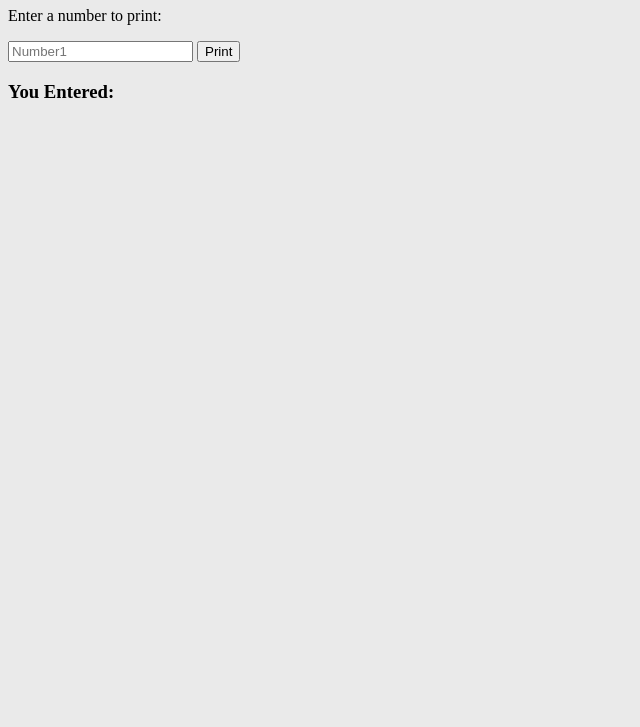
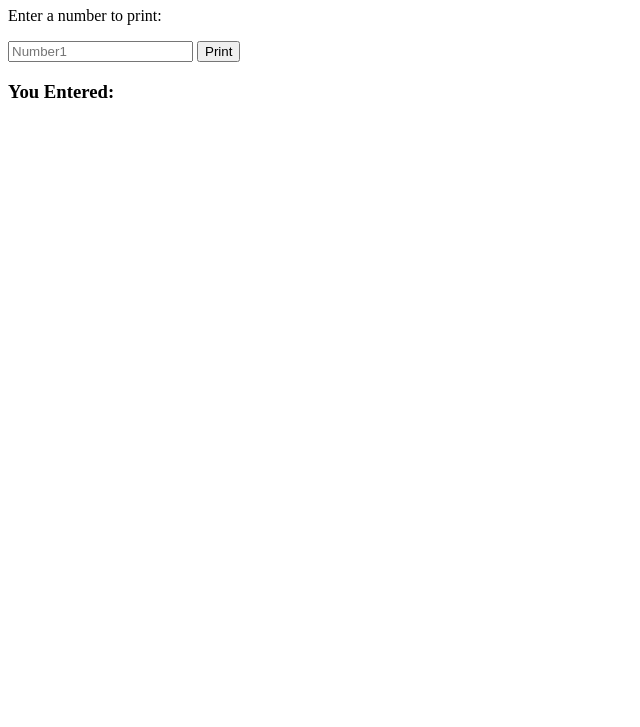
Before and after one commit to codeinpiece/typescript-tutorials, a plain HTML site: page tutorials/webapp_beginners/index.html in a window 1280 px wide. Shown: the part 73-800 px from the top of the page, without its empty margins (0-640 px from the left). Drawn offline with Linux system fonts and the light colour scheme.

Commit message:
Beginner Web App

```diff
--- a/tutorials/webapp_beginners/app.ts
+++ b/tutorials/webapp_beginners/app.ts
@@ -1,3 +1,9 @@
+// GitHub Repo: https://github.com/codeinpiece/typescript-tutorials
+// YouTube Channel: https://www.youtube.com/@codeinpieces
+// YouTube Video Link: https://youtu.be/J2kUg78Lf4o
+
+// Topic: Beginners Understanding on Web Apps using HTML and typescript.
+
 const number1 = document.getElementById("num1") as HTMLInputElement
 const printButton = document.getElementById("printBtn") as HTMLButtonElement
 const printValue = document.getElementById("enteredNumber") as HTMLOutputElement
--- a/tutorials/webapp_beginners/index.html
+++ b/tutorials/webapp_beginners/index.html
@@ -1,12 +1,15 @@
+
+<!--
+// GitHub Repo: https://github.com/codeinpiece/typescript-tutorials
+// YouTube Channel: https://www.youtube.com/@codeinpieces
+// YouTube Video Link: https://youtu.be/J2kUg78Lf4o
+
+// Topic: Beginners Understanding on Web Apps using HTML and typescript.
+-->
 <!DOCTYPE html>
 
 <html>
     <title> First Web Page</title>
-    <style>
-        body {
-            background-color: #eaeaea;
-        }
-    </style>
 
     <body>
         <h1> User Input Web Page</h1>
```
